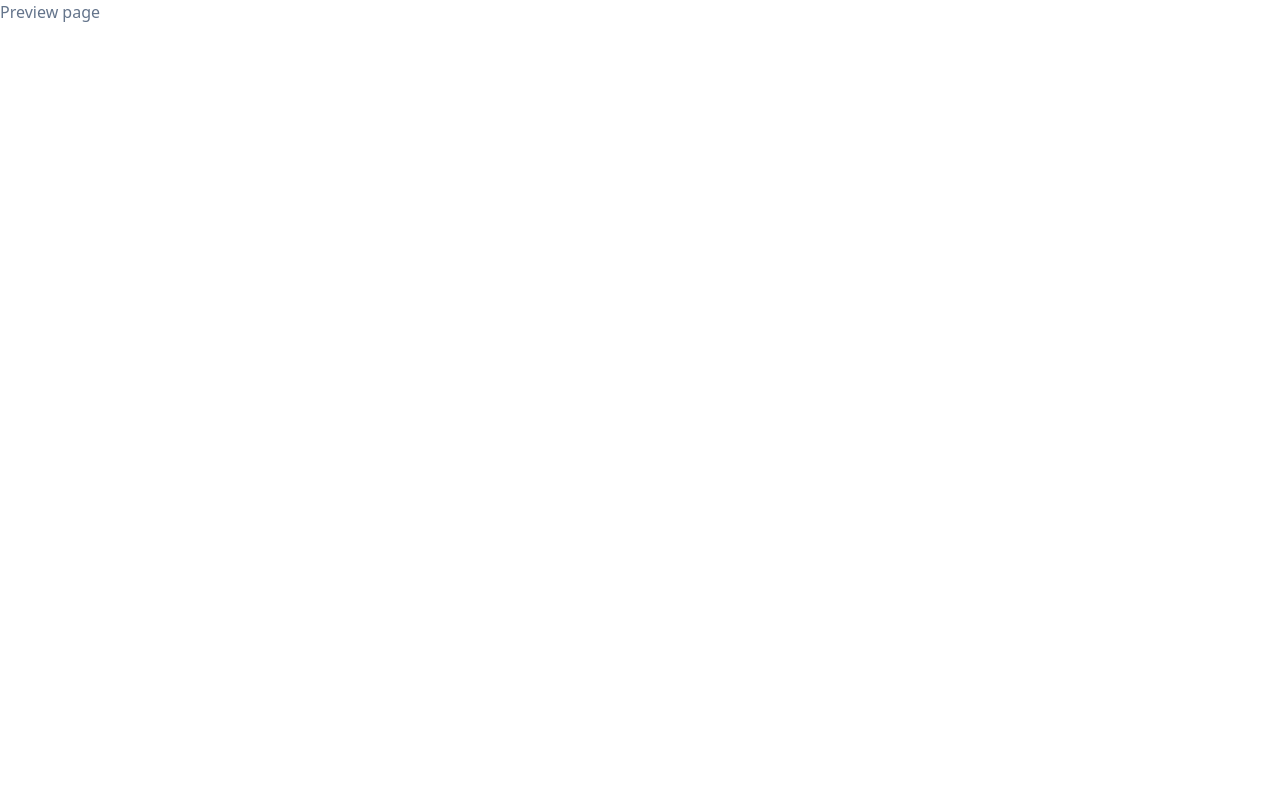
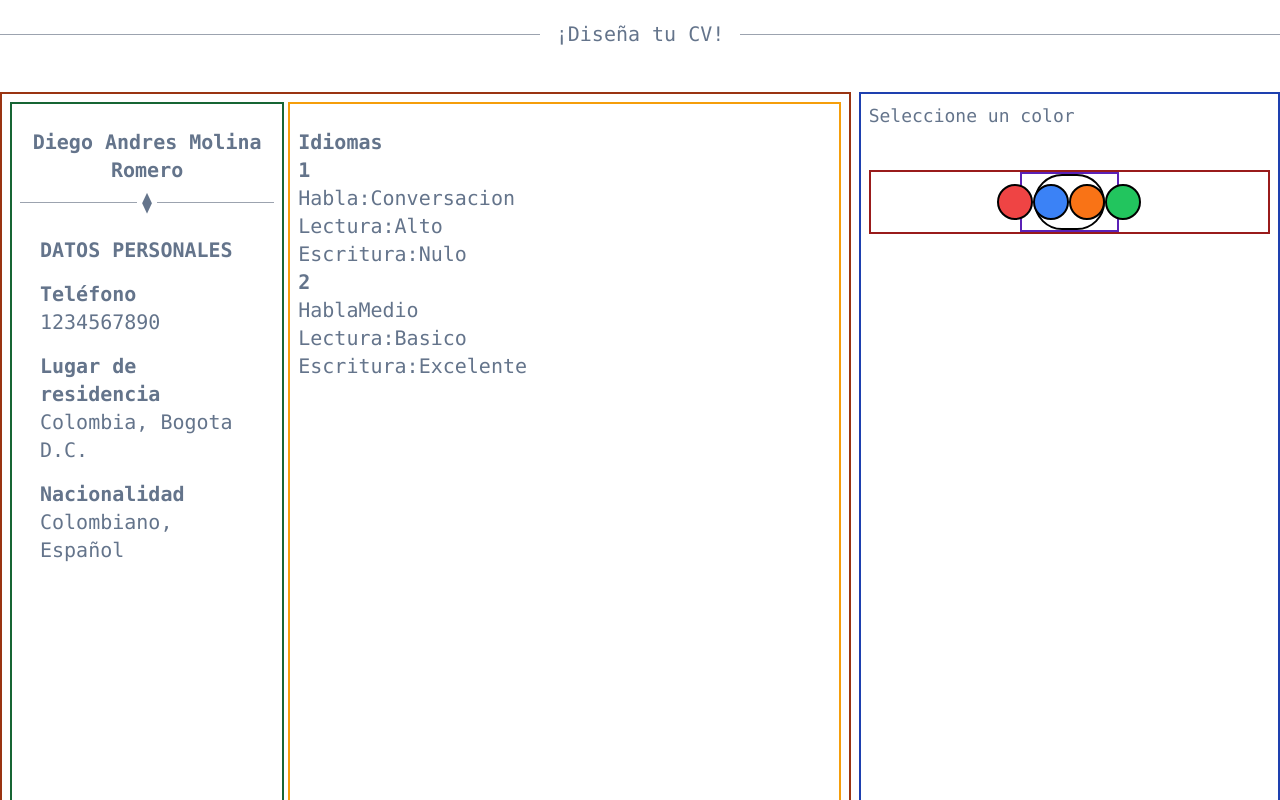
Before and after one commit to David-Viuche/info_cv_share, a Next.js app: page /preview in a window 1280 px wide. Shown: the top 800 px of the page. Built offline with nearby package versions, Linux system fonts and the light colour scheme.

Commit message:
modified preview, first changes

```diff
--- a/src/pages/preview.jsx
+++ b/src/pages/preview.jsx
@@ -1,8 +1,240 @@
+import { useState } from "react";
 
 export default function Preview() {
-    return (
-        <main>
-            Preview page
-        </main>
-    )
+  const [actualColor, setActualColor] = useState("p-5 bg-white");
+  const [hidden, setHidden] = useState("border-2 border-black hidden");
+  const [data, setData] = useState({
+    //SCOPE -> candidate_read_curriculum_skills
+    //get/curriculum/{curriculumId}/skill
+
+    languages: [
+      {
+        id: 1,
+        comments: "",
+        category: 1301,
+        writing: "Nulo",
+        speaking: "Conversacion",
+        reading: "Alto",
+      },
+      {
+        id: 2,
+        comments: "",
+        category: 1301,
+        writing: "Excelente",
+        speaking: "Medio",
+        reading: "Basico",
+      },
+      {
+        id: 3,
+        comments: "",
+        category: 1301,
+        writing: "Basico",
+        speaking: "Alto",
+        reading: "Excelente",
+      },
+    ],
+
+    //SCOPE -> candidate_read_curriculum_personal_data
+    //get/curriculum/{curriculumId}/personaldata
+    name: "Diego Andres Molina Romero",
+    country: "Colombia",
+    province: "Bogota D.C.",
+    country_province: "Colombia, Bogota D.C.", //Created
+    mobile_phone: "1234567890",
+    web_pages: "www.linkedin.com",
+    freelance: "Disponible",
+    nationalities: "Colombiano, Español",
+    workPermits: "Colombia, Alemania, España",
+  });
+
+  function changeColor(event) {
+    event.preventDefault();
+    var id = event.target.id;
+    switch (id) {
+      case "red":
+        setActualColor("bg-red-300");
+        break;
+      case "blue":
+        setActualColor("bg-blue-300");
+        break;
+      case "orange":
+        setActualColor("bg-orange-300");
+        break;
+      case "green":
+        setActualColor("bg-green-300");
+        break;
+    }
+  }
+
+  function myFunction(event) {
+    event.preventDefault();
+    var x = event.target.id;
+    if (hidden === "border-2 border-black hidden") {
+      setHidden("border-2 border-black inline");
+    } else {
+      setHidden("border-2 border-black hidden");
+    }
+  }
+
+  return (
+    <main>
+      <div className="relative flex py-5 items-center">
+        <div className="flex-grow border-t border-gray-400"></div>
+        <span className="flex-shrink mx-4 text-xl font-mono">
+          ¡Diseña tu CV!
+        </span>
+        <div className="flex-grow border-t border-gray-400"></div>
+      </div>
+      <br />
+
+      {/*Full container*/}
+      <div className="grid grid-cols-6 gap-2">
+        {/*Preview container*/}
+        <div className="col-span-4 border-2 border-orange-800 h-screen md:p-2 sm:p-2 xs:p-1">
+          {/*First option*/}
+          {/**************/}
+          <div className="grid grid-cols-6 gap-1 h-full">
+            {/*border-2 border-pink-600*/}
+            {/*First col*/}
+            <div
+              id="change"
+              className={`col-span-2 border-2 border-green-800 md:p-2 sm:p-2 xs:p-1 ${actualColor}`}
+            >
+              {/*className="col-span-2 border-2 border-green-800 md:p-2 sm:p-2 xs:p-1"*/}
+              {/*Name*/}
+              <div className="md:pt-4 sm:pt-2 xs:pt-1 md:text-center sm:text-center xs:text-center">
+                <span className="font-mono font-bold md:text-xl sm:text-sm xs:text-xs">
+                  {data.name}
+                </span>
+              </div>
+              {/*Line*/}
+              <div className="relative flex py-1 items-center">
+                <div className="flex-grow border-t border-gray-400"></div>
+                <span className="flex-shrink mx-1 font-mono md:text-xl sm:text-sm xs:text-xs">
+                  ⧫
+                </span>
+                <div className="flex-grow border-t border-gray-400"></div>
+              </div>
+              {/*Container info*/}
+              <div className="md:pl-5 md:pr-2 sm:pl-2 sm:pr-2 xs: xs:">
+                {/*
+              country: "Colombia",
+              province: "Bogota D.C.",
+              mobile_phone: "1234567890",
+              web_pages: "www.linkedin.com",
+              freelance: "Disponible",
+              nationalities: "Colombiano, Español",
+              workPermits: "Colombia, Alemania, España",*/}
+                <span className="font-mono block font-bold mt-4 md:text-xl sm:text-sm xs:text-xs">
+                  DATOS PERSONALES
+                </span>
+                <span className="font-mono block font-bold mt-4 md:text-xl sm:text-sm xs:text-xs">
+                  Teléfono
+                </span>
+                <span className="font-mono md:text-xl sm:text-sm xs:text-xs">
+                  {data.mobile_phone}
+                </span>
+                <span className="font-mono block font-bold mt-4 md:text-xl sm:text-sm xs:text-xs">
+                  Lugar de residencia
+                </span>
+                <span className="font-mono md:text-xl sm:text-sm xs:text-xs">
+                  {data.country_province}
+                </span>
+                <span className="font-mono block font-bold mt-4 md:text-xl sm:text-sm xs:text-xs">
+                  Nacionalidad
+                </span>
+                <span className="font-mono md:text-xl sm:text-sm xs:text-xs">
+                  {data.nationalities}
+                </span>
+              </div>
+            </div>
+            {/*Second col*/}
+            <div className="col-span-4 border-2 border-amber-500 md:p-2 sm:p-2 xs:p-1">
+              <span className="font-mono block font-bold mt-4 md:text-xl sm:text-sm xs:text-xs">
+                Idiomas
+              </span>
+              {/*ALL LANGUAGES*/}
+              <span className="font-mono block font-bold md:text-xl sm:text-sm xs:text-xs">
+                {data.languages[0].id}
+              </span>
+              <span className="font-mono block md:text-xl sm:text-sm xs:text-xs">
+                Habla:{data.languages[0].speaking}
+              </span>
+              <span className="font-mono block md:text-xl sm:text-sm xs:text-xs">
+                Lectura:{data.languages[0].reading}
+              </span>
+              <span className="font-mono block md:text-xl sm:text-sm xs:text-xs">
+                Escritura:{data.languages[0].writing}
+              </span>
+              {/******/}
+              <span className="font-mono block font-bold md:text-xl sm:text-sm xs:text-xs">
+                {data.languages[1].id}
+              </span>
+              <span className="font-mono block md:text-xl sm:text-sm xs:text-xs">
+                Habla{data.languages[1].speaking}
+              </span>
+              <span className="font-mono block md:text-xl sm:text-sm xs:text-xs">
+                Lectura:{data.languages[1].reading}
+              </span>
+              <span className="font-mono block md:text-xl sm:text-sm xs:text-xs">
+                Escritura:{data.languages[1].writing}
+              </span>
+              {/*ALL LANGUAGES*/}
+            </div>
+          </div>
+          {/**************/}
+        </div>
+        {/*Option container*/}
+        <div className="col-span-2 border-2 border-blue-800 md:p-2 sm:p-2 xs:p-1">
+          <span className="font-mono md:text-lg sm:text-sm xs:text-sm">
+            Seleccione un color
+          </span>
+
+          <br />
+          <div className="border-2 border-red-800 flex justify-center my-10 md:h-16 xs:h-11">
+            <div className="border-2 border-violet-800 flex justify-center md:w-3/12 xs:w-3/5">
+              {" "}
+              {/*border-2 border-violet-800 flex justify-center md::w-3/12 sm::w-screen*/}
+              <div className="flex justify-center border-2 rounded-full border-black w-3/4">
+                {" "}
+                {/*w-3/4*/}
+                <button
+                  id="red"
+                  className="font-mono border-2 border-black mx-auto my-auto md:p-4 sm:p-2 xs:p-2 rounded-full bg-red-500 hover:bg-red-600 duration-300"
+                  onClick={(e) => changeColor(e)}
+                >
+                  {/*max-w-md p-4 mx-auto mt-4 bg-gray-200 sm:shadow-md sm::rounded-md sm:bg-gray-100 sm:p-6 md:bg-green-800*/}
+                  {/*font-mono border-2 border-black p-2 m-3 w-1/6 rounded-full bg-red-500 hover:bg-cyan-600 duration-300*/}
+                </button>
+                <button
+                  id="blue"
+                  className="font-mono border-2 border-black mx-auto my-auto md:p-4 sm:p-2 xs:p-2 rounded-full bg-blue-500 hover:bg-blue-600 duration-300"
+                  onClick={(e) => changeColor(e)}
+                ></button>
+                <button
+                  id="orange"
+                  className="font-mono border-2 border-black mx-auto my-auto md:p-4 sm:p-2 xs:p-2 rounded-full bg-orange-500 hover:bg-orange-600 duration-300"
+                  onClick={(e) => changeColor(e)}
+                ></button>
+                <button
+                  id="green"
+                  className="font-mono border-2 border-black mx-auto my-auto md:p-4 sm:p-2 xs:p-2 rounded-full bg-green-500 hover:bg-green-600 duration-300"
+                  onClick={(e) => changeColor(e)}
+                ></button>
+              </div>
+            </div>
+          </div>
+        </div>
+      </div>
+
+      <br />
+      <div className={actualColor}>HOLA</div>
+
+      <button onClick={(e) => myFunction(e)}>Clickeame</button>
+
+      <div className={hidden} id="myDIV">
+        Este elemento aparece y desaparece con el botón
+      </div>
+    </main>
+  );
 }
```
